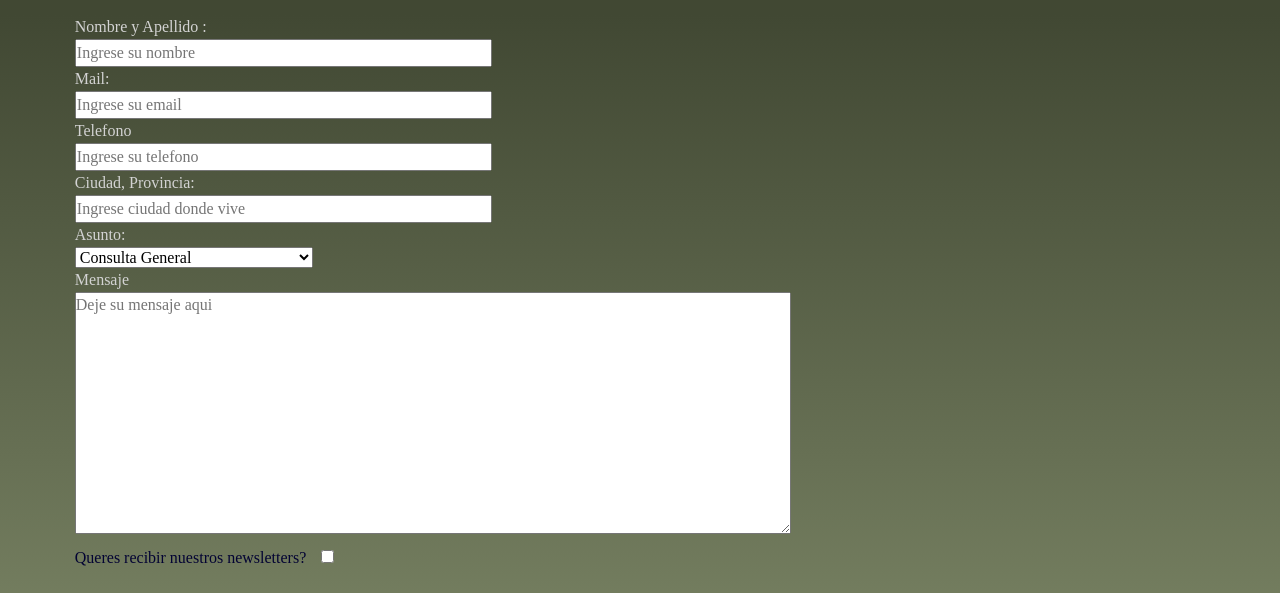
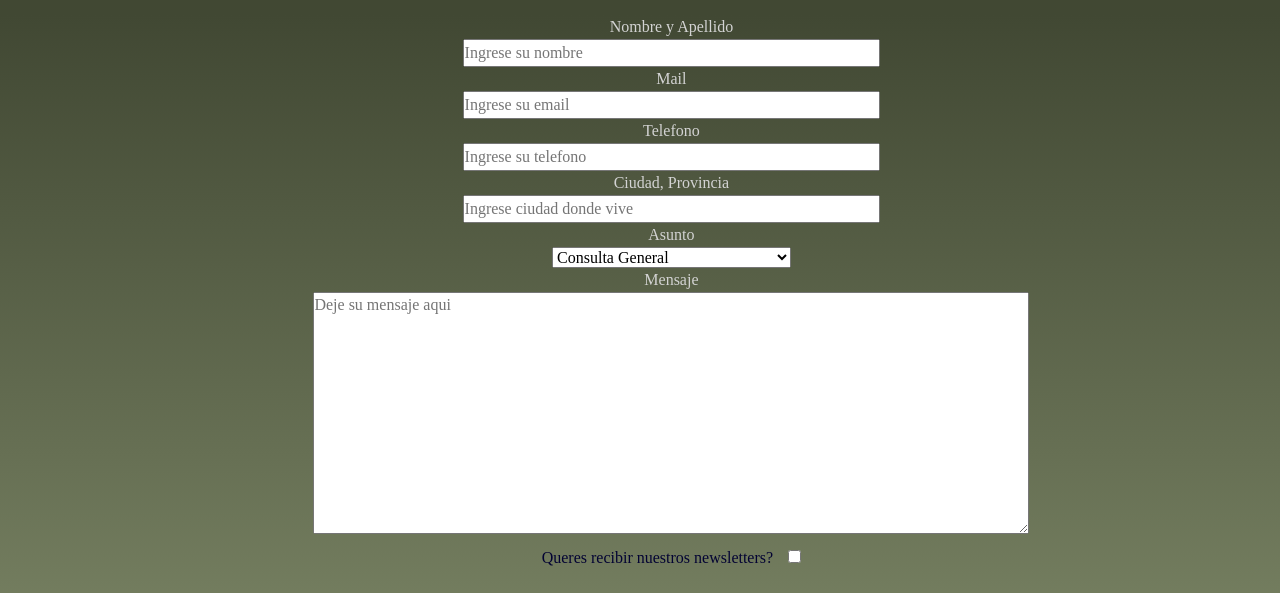
Before and after one commit to Hennry83/no2, a website: page pages/contacto.html in a window 1280 px wide. Shown: the part 185-778 px from the top of the page. Drawn offline with nearby package versions, Linux system fonts and the light colour scheme; a web font is replaced by a local one.

Commit message:
Centrando Form Contacto

```diff
--- a/SCSS/_contacto.scss
+++ b/SCSS/_contacto.scss
@@ -29,6 +29,7 @@ body{
         font-family: $fuente;
         color: $colorSecundario;
         @include flex(flex,column,nowrap);
+        align-items: center;
         margin-left: 5%;
         input{
             transition: all 2s;
@@ -51,6 +52,7 @@ body{
         color: $colorSecundario;
         @include flex(flex,row,nowrap);
         align-items: baseline;
+        justify-content: center;
         p{
             margin-left: 5%;
             color: rgb(3, 3, 51);
--- a/SCSS/_extend.scss
+++ b/SCSS/_extend.scss
@@ -4,7 +4,8 @@
     font-family: MuseoModerno;
     color: lightgray;
     @include flex(flex,row,nowrap);
-    align-items: center;
+    /* align-items: center;  */
+    justify-content: center;
 	text-align:center;
 	color:black;
 	border-radius:20px;
--- a/pages/contacto.html
+++ b/pages/contacto.html
@@ -83,15 +83,15 @@
         <div class="row">
             <div class="formulario col-12">
                 <form class="formulario__contenido">
-                    <label for="nombre">Nombre y Apellido :</label>
+                    <label for="nombre">Nombre y Apellido</label>
                     <input type="text" placeholder="Ingrese su nombre" value="" name="nombre">
-                    <label for="email">Mail:</label>
+                    <label for="email">Mail</label>
                     <input type="email" name="" id="" placeholder="Ingrese su email">
                     <label for="telefono">Telefono</label>
                     <input type="tel" name="telefono" id="" placeholder="Ingrese su telefono">
-                    <label for="ciudad">Ciudad, Provincia:</label>
+                    <label for="ciudad">Ciudad, Provincia</label>
                     <input type="text" placeholder="Ingrese ciudad donde vive" value="" name="nombre">
-                    <label for="asunto">Asunto:</label>
+                    <label for="asunto">Asunto</label>
                     <select name="asunto" id="">
                         <option value="gral">Consulta General</option>
                         <option value="prod">Por Productos</option>
```
Also changed, not shown: CSS/estilos.css.
